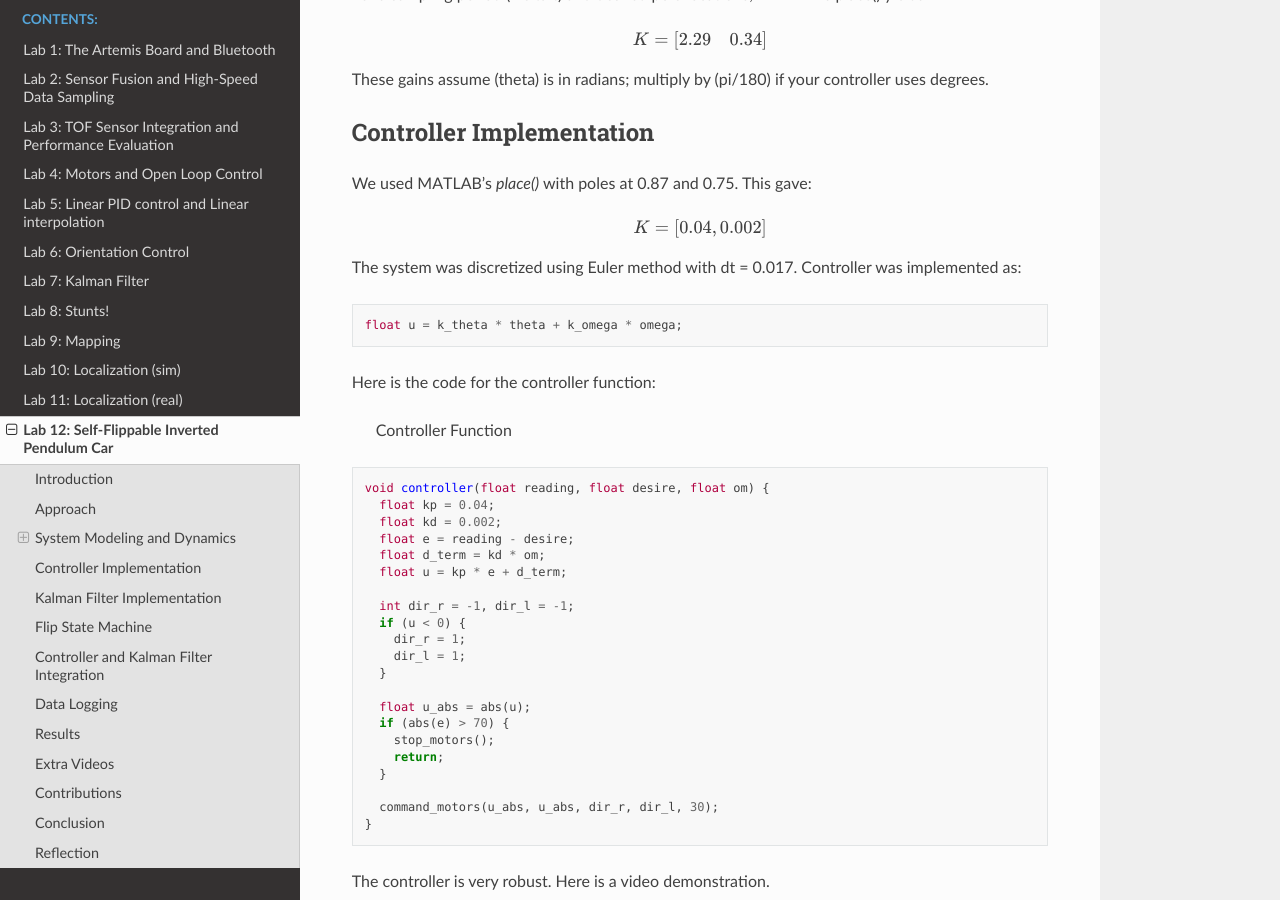
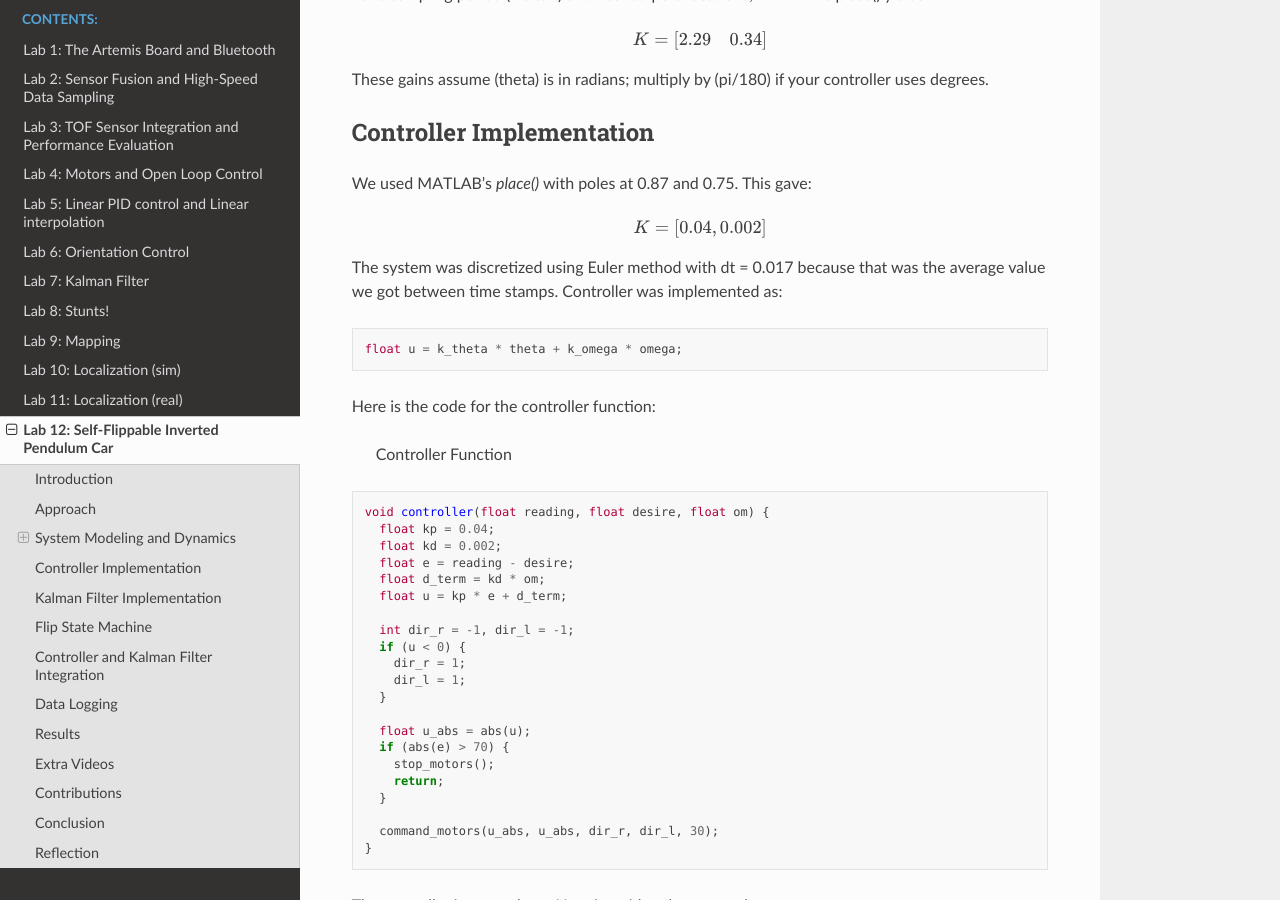
Before and after one commit to nskatti1/Fast-Robots, a Sphinx documentation site: the page built from docs/lab12.rst, in a window 1280 px wide and 900 px high, scrolled down 5224 px. Built offline with Sphinx 7.4.7 and the Read the Docs theme 3.1.0, drawn with Linux system fonts in a browser that asks for light colours; pages that are not in the unit, such as notebooks, are missing from menus.

Commit message:
Update lab12.rst

```diff
--- a/docs/lab12.rst
+++ b/docs/lab12.rst
@@ -319,7 +319,7 @@ We used MATLAB's `place()` with poles at 0.87 and 0.75. This gave:
 
    K = [0.04, 0.002]
 
-The system was discretized using Euler method with dt = 0.017. Controller was implemented as:
+The system was discretized using Euler method with dt = 0.017 because that was the average value we got between time stamps. Controller was implemented as:
 
 .. code-block:: cpp
 
```
